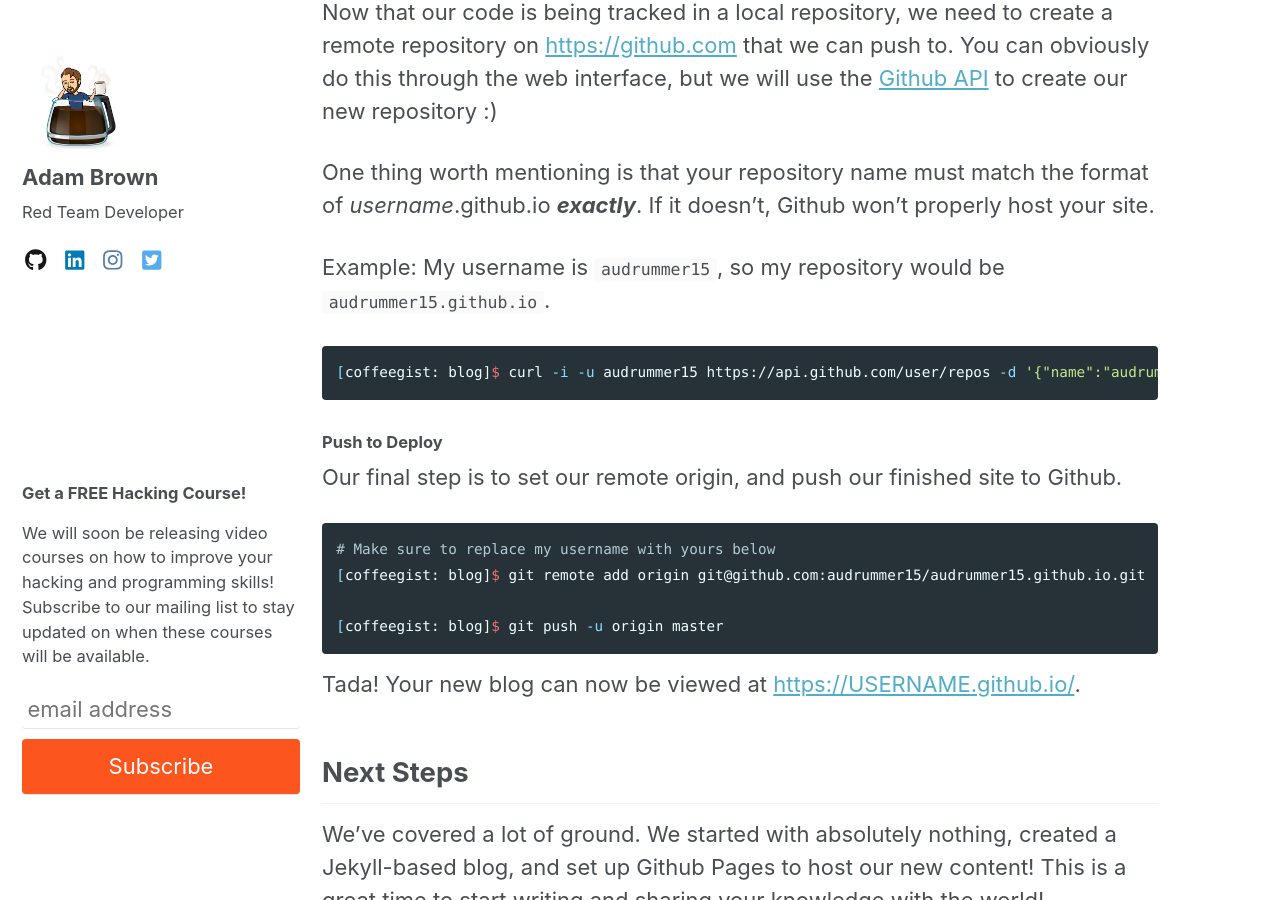
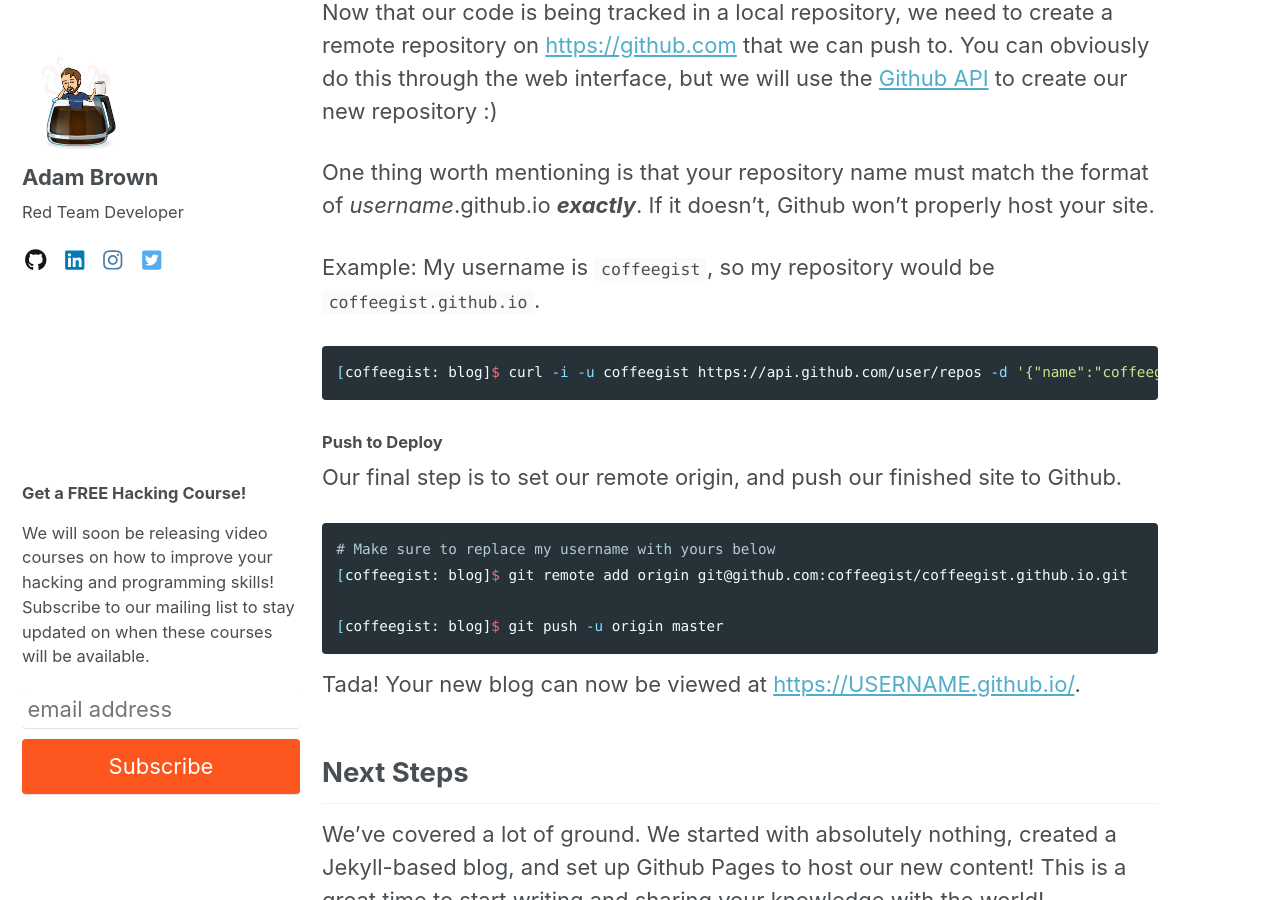
Before and after one commit to coffeegist/coffeegist.github.io, a Jekyll site: the page built from _posts/2017-08-29-how-to-set-up-a-jekyll-blog.md, in a window 1280 px wide and 900 px high, scrolled down 5099 px. Built offline with Jekyll 4.4.1, drawn with Linux system fonts in a browser that asks for light colours; nearby versions of some CDN libraries; comment, search, counter and statistics services are not loaded.

Commit message:
* Update posts with new github links

````diff
--- a/_posts/2017-08-29-how-to-set-up-a-jekyll-blog.md
+++ b/_posts/2017-08-29-how-to-set-up-a-jekyll-blog.md
@@ -179,10 +179,10 @@ Now that our code is being tracked in a local repository, we need to create a re
 
 One thing worth mentioning is that your repository name must match the format of _username_.github.io **_exactly_**. If it doesn't, Github won't properly host your site.
 
-Example: My username is `audrummer15`, so my repository would be `audrummer15.github.io`.
+Example: My username is `coffeegist`, so my repository would be `coffeegist.github.io`.
 
 ```bash
-[coffeegist: blog]$ curl -i -u audrummer15 https://api.github.com/user/repos -d '{"name":"audrummer15.github.io"}'
+[coffeegist: blog]$ curl -i -u coffeegist https://api.github.com/user/repos -d '{"name":"coffeegist.github.io"}'
 ```
 
 #### Push to Deploy
@@ -191,7 +191,7 @@ Our final step is to set our remote origin, and push our finished site to Github
 
 ```bash
 # Make sure to replace my username with yours below
-[coffeegist: blog]$ git remote add origin git@github.com:audrummer15/audrummer15.github.io.git
+[coffeegist: blog]$ git remote add origin git@github.com:coffeegist/coffeegist.github.io.git
 
 [coffeegist: blog]$ git push -u origin master
 ```
````
Also changed, not shown: _posts/2017-09-04-my-oscp-experience.md (+1 -1 lines), _posts/2018-02-22-slae-exam-1-tcp-bind-shell.md (+1 -1 lines), _posts/2018-06-07-resilient-red-team-https-redirection-using-nginx.md (+4 -4 lines).
